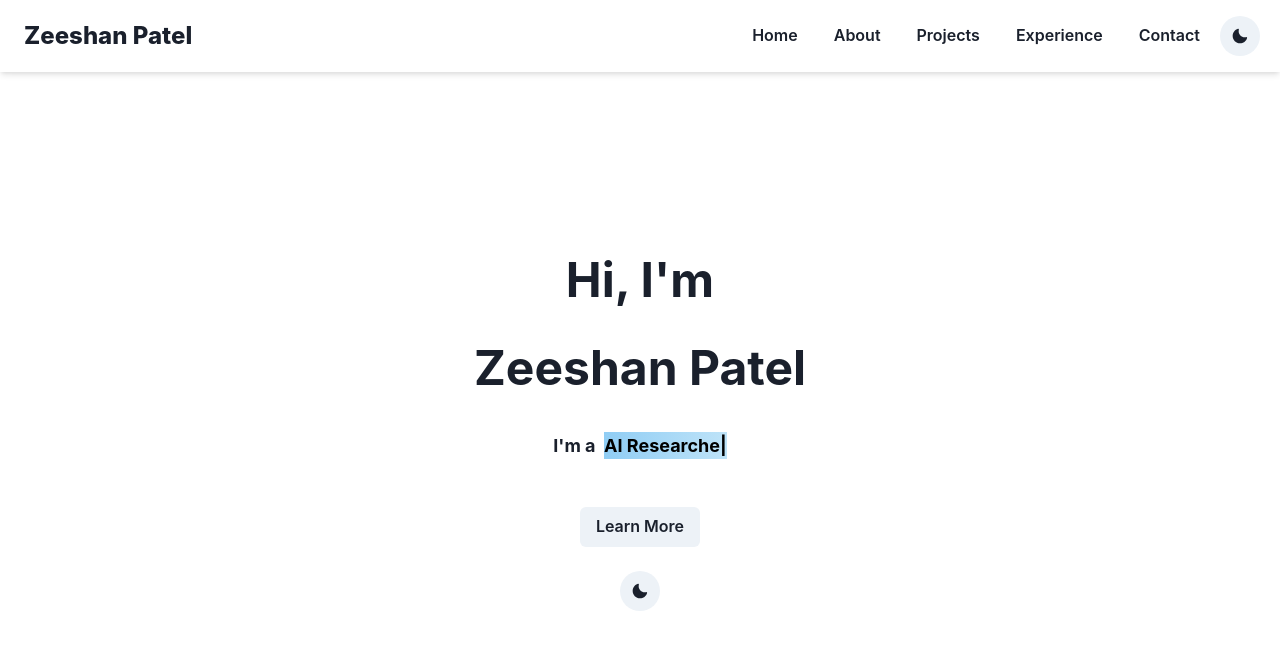
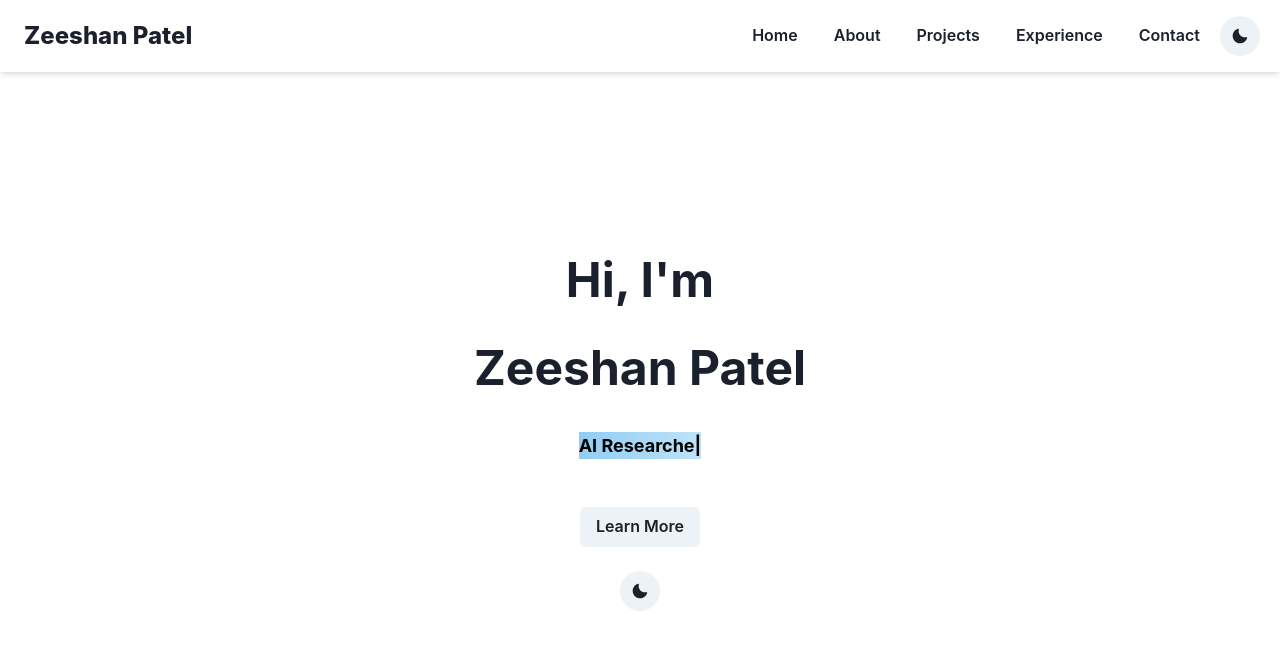
Before and after one commit to zpx01/personal-website, a React (Create React App) app: page / in a window 1280 px wide. Shown: the top 650 px of the page. Built offline with nearby package versions, Linux system fonts and the light colour scheme.

Commit message:
changed typing anim

```diff
--- a/src/components/Main.js
+++ b/src/components/Main.js
@@ -97,9 +97,6 @@ export const Main = () => {
               </Center>
               <br />
               <Center>
-                <Text fontSize="lg" fontWeight="bold">
-                  I'm a &nbsp;
-                </Text>
                 <Text
                   as="mark"
                   fontSize="lg"
```
